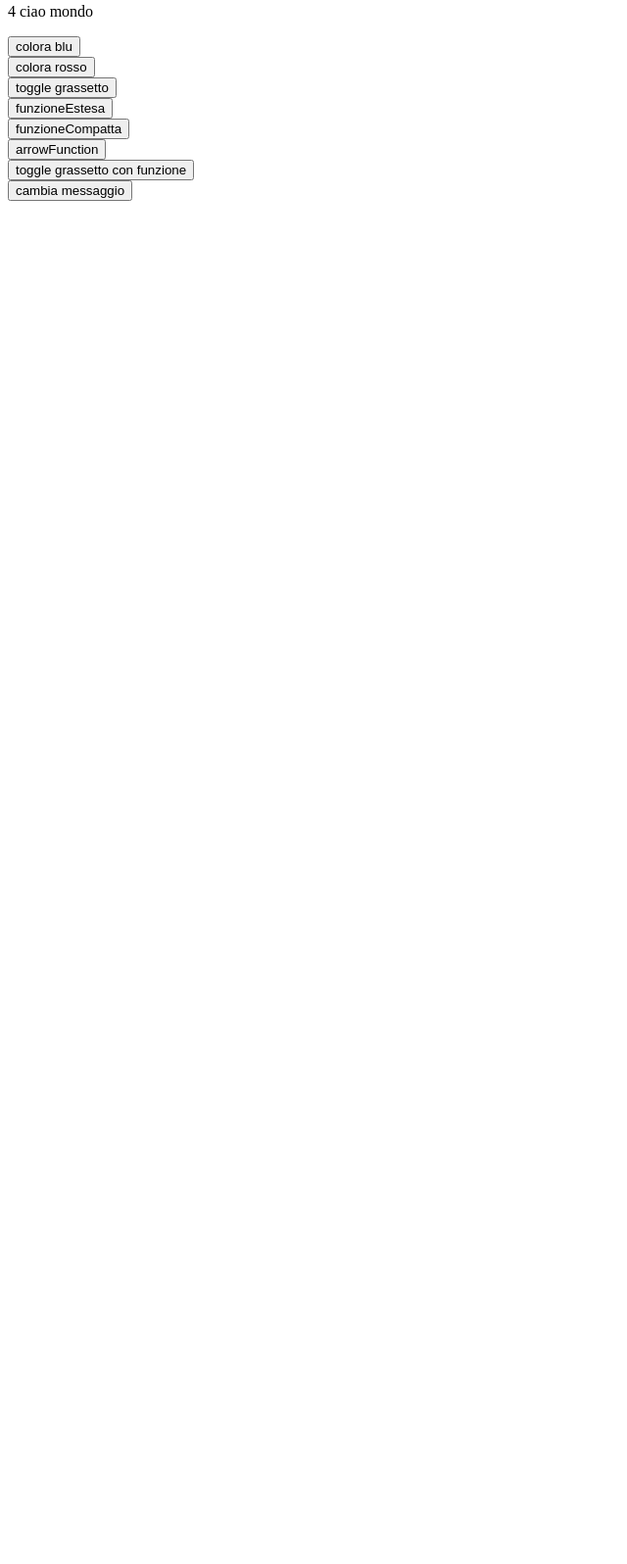
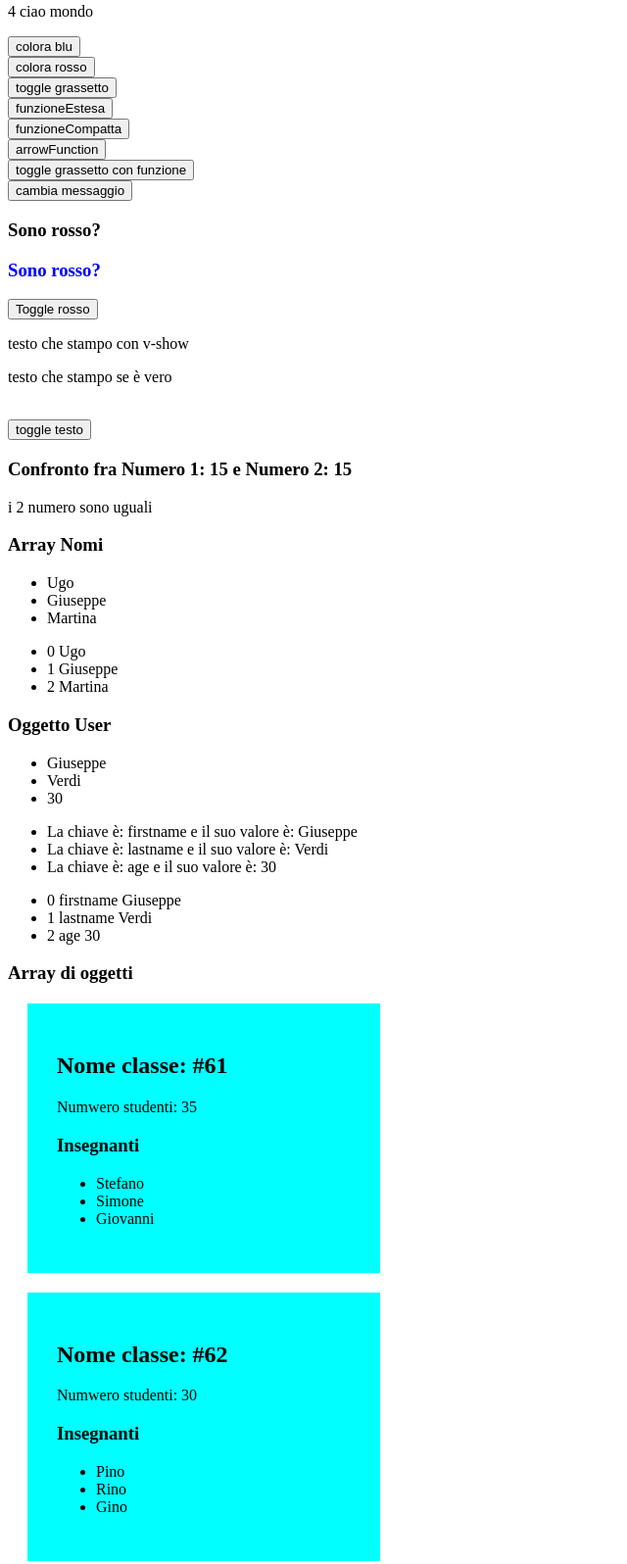
Before and after one commit to Stefano-Corradi-Boolean-61/vue-start-61, a plain HTML site: page index.html in a window 1280 px wide. Shown: the part 492-2088 px from the top of the page at 98% size, without its empty margins (0-640 px from the left). Before the commit the page ends 800 px from the top, so only its background shows below. Drawn offline with nearby package versions, Linux system fonts and the light colour scheme.

Commit message:
v-if e v-for

```diff
--- a/css/style.css
+++ b/css/style.css
@@ -1,4 +1,6 @@
-
+body{
+  padding-bottom: 200px;
+}
 .rosso{
   color: red;
 }
@@ -18,3 +20,10 @@
 .grassetto{
   font-weight: bold;
 }
+
+.box{
+  background-color: aqua;
+  width: 300px;
+  padding: 30px;
+  margin: 20px;
+}
--- a/index.html
+++ b/index.html
@@ -49,6 +49,58 @@
     <button @click="arrowFunction()">arrowFunction</button><br>
     <button @click="toggleGrassetto()">toggle grassetto con funzione</button><br>
     <button @click="cambiaMessaggio('Buon appetito!')">cambia messaggio</button><br>
+    <!--     {'stringaCheVieneStampata' : seVero}     -->
+    <h3 :class="{'rosso' : isRosso}">Sono rosso?</h3>
+    <!--  seSonoVero ? 'stampaQuesto' : 'stapamiSeNonVero'    -->
+    <h3 :class="isRosso ? 'rosso' : 'blu'">Sono rosso?</h3>
+    <button @click="isRosso = !isRosso">Toggle rosso</button>
+
+    <p v-show="visualizzaTesto">testo che stampo con v-show</p>
+    <p v-if="visualizzaTesto">testo che stampo se è vero</p>
+    <p v-else>testo che stampo se NON è vero</p>
+    <br><button @click="visualizzaTesto = !visualizzaTesto">toggle testo</button>
+
+    <h3>Confronto fra Numero 1: {{numero1}} e Numero 2: {{numero2}}</h3>
+    <p v-if="numero1 > numero2"> il nuemro 1 è maggiorne ddel numero 2</p>
+    <p v-else-if="numero2 > numero1"> il nuemro 2 è maggiorne ddel numero 1</p>
+    <p v-else>i 2 numero sono uguali</p>
+
+    <h3>Array Nomi</h3>
+    <ul>
+      <!--  v-for="elementoAlSingolare in array" -->
+      <li v-for="nome in nomi" >{{nome}}</li>
+    </ul>
+    <ul>
+      <!--  v-for="(elementoAlSingolare, indice) in array" -->
+      <li v-for="(nome, indice) in nomi" >{{indice}} {{nome}}</li>
+    </ul>
+
+    <h3>Oggetto User</h3>
+    <ul>
+      <!-- elemento in oggetto -->
+      <li v-for="el in user">{{el}}</li>
+    </ul>
+    <ul>
+      <!-- (elemnto, chiave) in oggetto -->
+      <li v-for="(el, key) in user">La chiave è: {{key}} e il suo valore è: {{el}}</li>
+    </ul>
+    <ul>
+      <!-- (elemnto, chiave, indice) in oggetto -->
+      <li v-for="(el, key, index) in user">{{index}} {{key}} {{el}}</li>
+    </ul>
+
+    <h3>Array di oggetti</h3>
+
+    <div
+      v-for="classe in classiBooolean"
+      class="box">
+        <h2>Nome classe: {{classe.nome}}</h2>
+        <p>Numwero studenti: {{classe.studenti}}</p>
+        <h3>Insegnanti</h3>
+        <ul>
+          <li v-for="teacher in classe.teachers" >{{teacher}}</li>
+        </ul>
+    </div>
 
 
 
--- a/js/script.js
+++ b/js/script.js
@@ -11,7 +11,34 @@ const app = new Vue({
     messaggio: 'ciao mondo',
     mioColore: '',
     mioStile: 'grassetto',
-    isGrassetto : false
+    isGrassetto : false,
+    isRosso: false,
+    visualizzaTesto: true,
+    numero1: 15,
+    numero2: 15,
+    nomi: ['Ugo','Giuseppe','Martina'],
+    user: {
+      firstname: 'Giuseppe',
+      lastname: 'Verdi',
+      age: 30
+    },
+    classiBooolean:[
+      {
+        nome: '#61',
+        studenti: 35,
+        teachers: ['Stefano','Simone', 'Giovanni']
+      },
+      {
+        nome: '#62',
+        studenti: 30,
+        teachers: ['Pino','Rino', 'Gino']
+      },
+      {
+        nome: '#59',
+        studenti: 34,
+        teachers: ['Ugo','Marta', 'Berta']
+      },
+    ]
   },
 
   // le funzioni vanno messe demtro la proprietà methods
```
